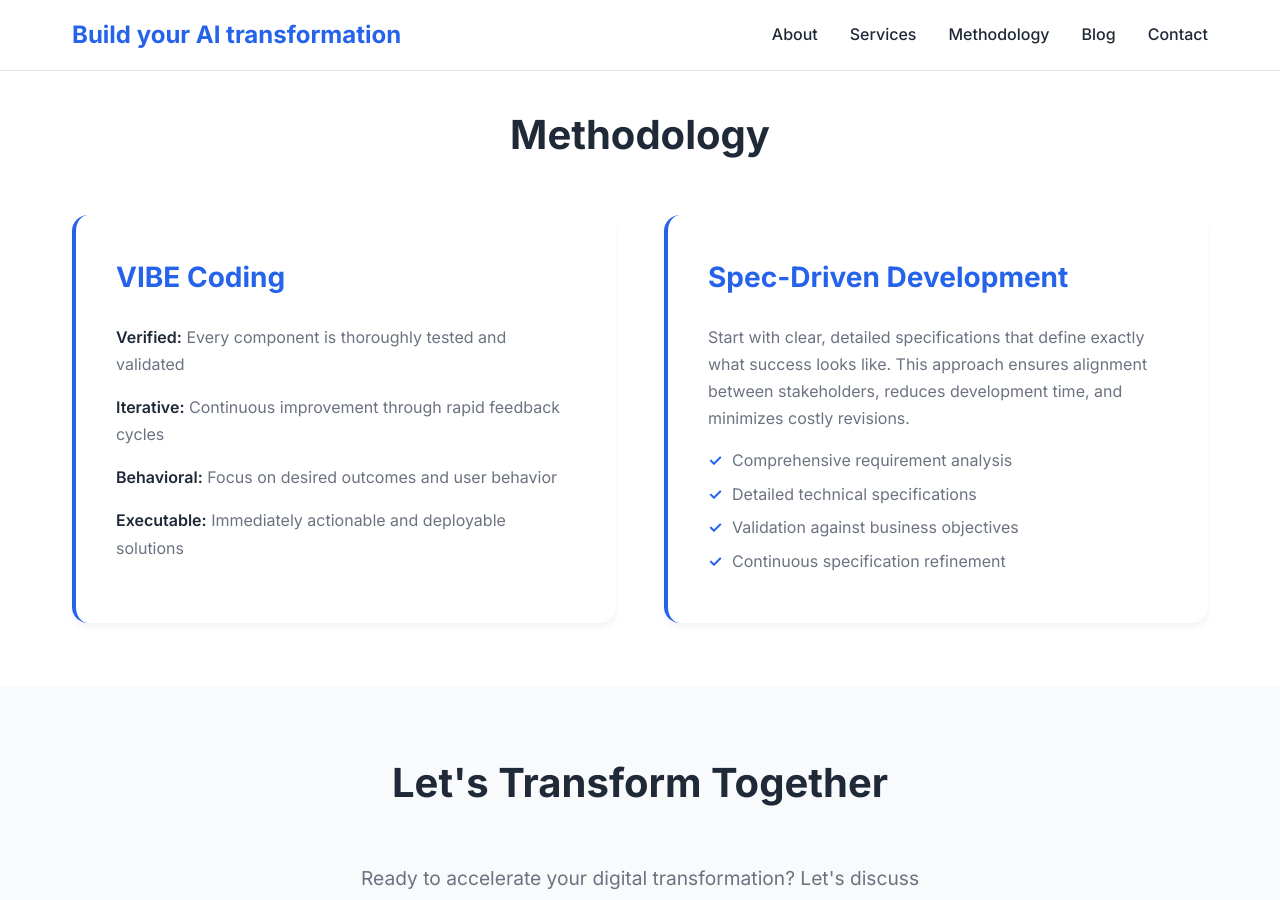
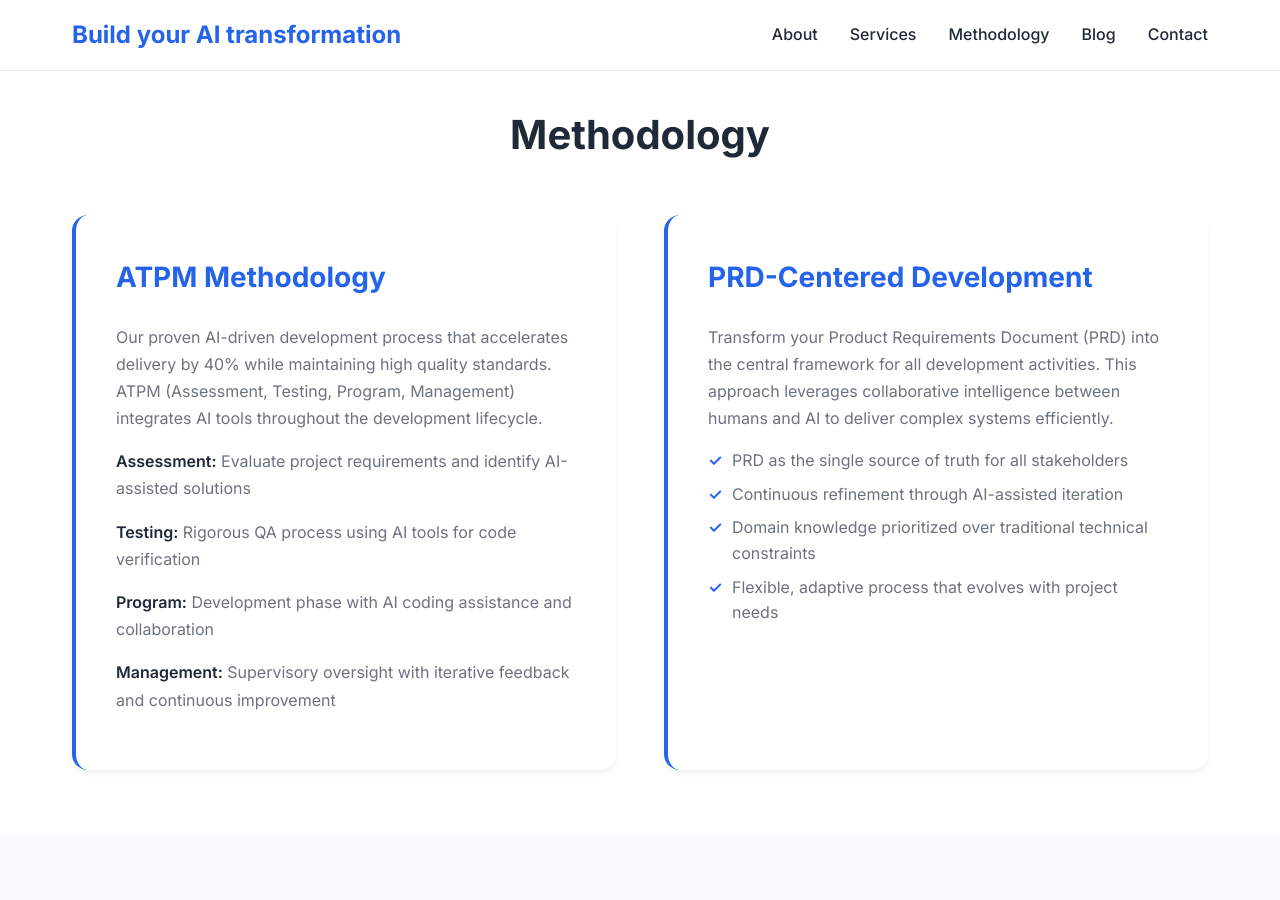
Before and after one commit to thegiive/wiselychen-page, a Jekyll site: the page built from index.md, in a window 1280 px wide and 900 px high, scrolled down 1725 px. Built offline with Jekyll 4.4.1, drawn with Linux system fonts in a browser that asks for light colours.

Commit message:
Update methodology from VIBE/Spec-Driven to ATPM/PRD-Centered
- Replace VIBE Coding with ATPM Methodology (Assessment, Testing, Program, Management)
- Replace Spec-Driven Development with PRD-Centered Development
- Include specific benefits like 40% delivery acceleration
- Based on real production methodology from ai-coding.wiselychen.com
- Emphasizes AI-human collaboration and domain knowledge priority

🤖 Generated with [Claude Code](https://claude.ai/code)

Co-Authored-By: Claude <noreply@anthropic.com>

```diff
--- a/_data/methodologies.yml
+++ b/_data/methodologies.yml
@@ -1,18 +1,19 @@
-- title: "VIBE Coding"
+- title: "ATPM Methodology"
   content: |
-    <p><strong>Verified:</strong> Every component is thoroughly tested and validated</p>
-    <p><strong>Iterative:</strong> Continuous improvement through rapid feedback cycles</p>
-    <p><strong>Behavioral:</strong> Focus on desired outcomes and user behavior</p>
-    <p><strong>Executable:</strong> Immediately actionable and deployable solutions</p>
+    <p>Our proven AI-driven development process that accelerates delivery by 40% while maintaining high quality standards. ATPM (Assessment, Testing, Program, Management) integrates AI tools throughout the development lifecycle.</p>
+    <p><strong>Assessment:</strong> Evaluate project requirements and identify AI-assisted solutions</p>
+    <p><strong>Testing:</strong> Rigorous QA process using AI tools for code verification</p>
+    <p><strong>Program:</strong> Development phase with AI coding assistance and collaboration</p>
+    <p><strong>Management:</strong> Supervisory oversight with iterative feedback and continuous improvement</p>
   order: 1
 
-- title: "Spec-Driven Development"
+- title: "PRD-Centered Development"
   content: |
-    <p>Start with clear, detailed specifications that define exactly what success looks like. This approach ensures alignment between stakeholders, reduces development time, and minimizes costly revisions.</p>
+    <p>Transform your Product Requirements Document (PRD) into the central framework for all development activities. This approach leverages collaborative intelligence between humans and AI to deliver complex systems efficiently.</p>
     <ul>
-        <li>Comprehensive requirement analysis</li>
-        <li>Detailed technical specifications</li>
-        <li>Validation against business objectives</li>
-        <li>Continuous specification refinement</li>
+        <li>PRD as the single source of truth for all stakeholders</li>
+        <li>Continuous refinement through AI-assisted iteration</li>
+        <li>Domain knowledge prioritized over traditional technical constraints</li>
+        <li>Flexible, adaptive process that evolves with project needs</li>
     </ul>
   order: 2
```
